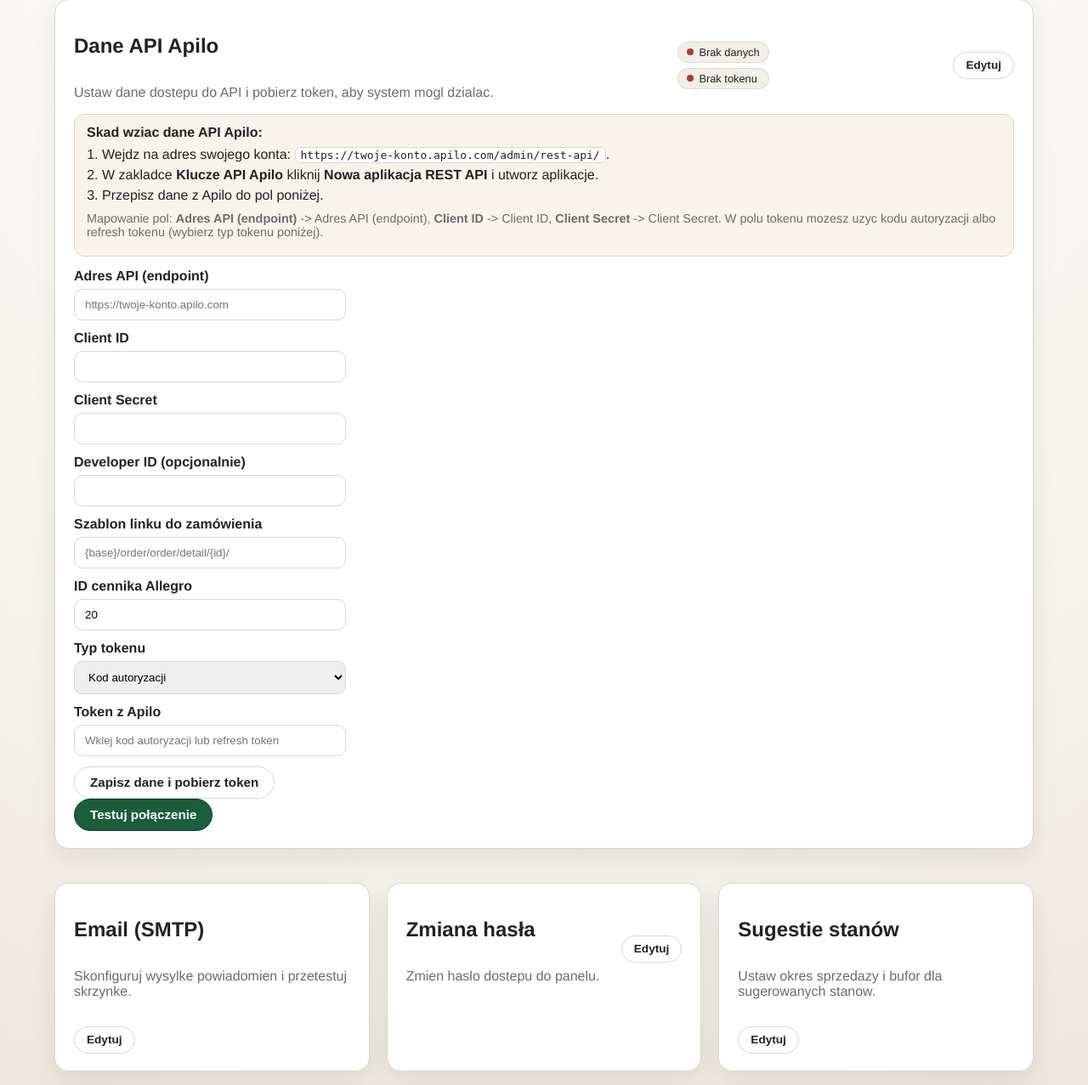
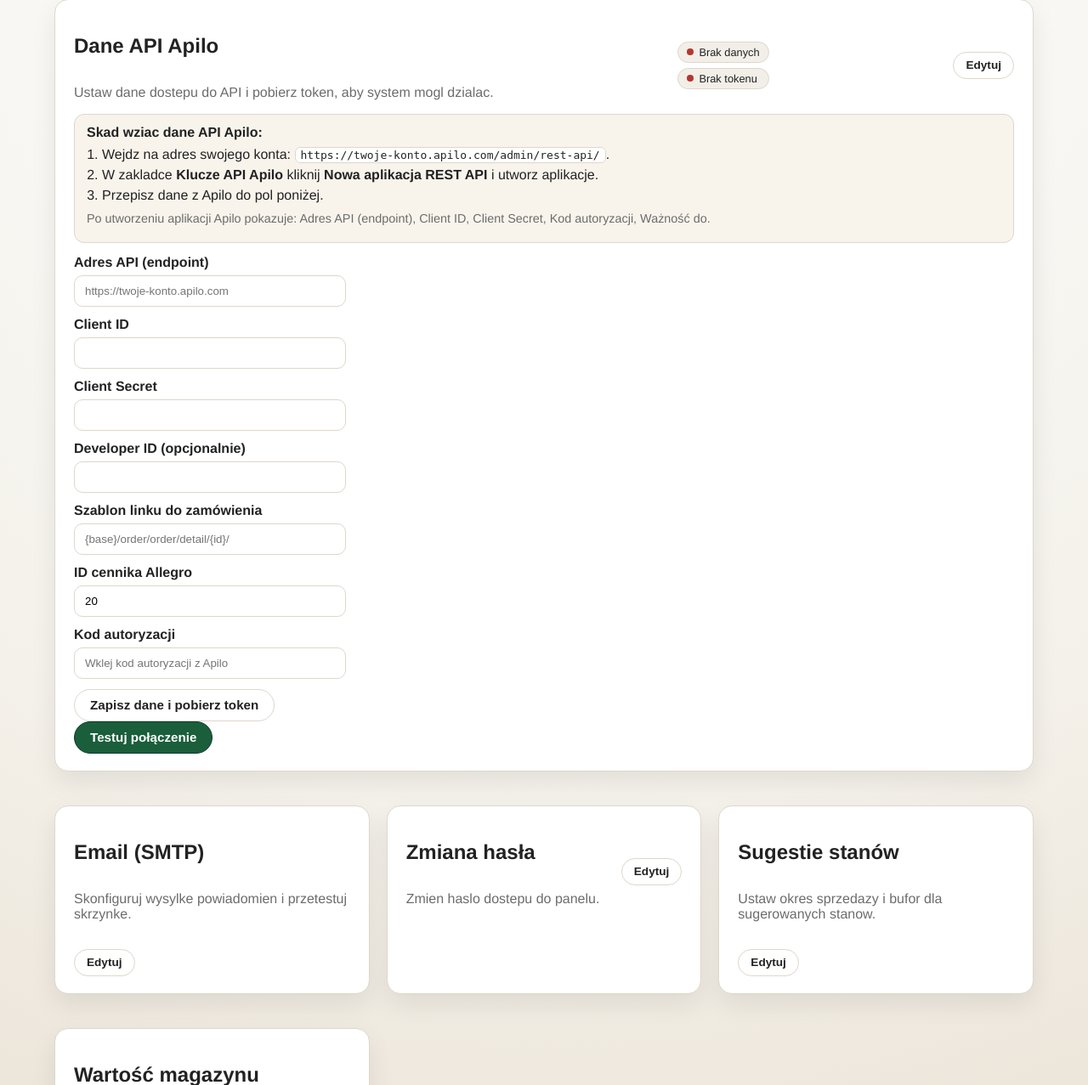
Before and after one commit to Olafejs/apilo-panel, a Flask app: page /settings in a window 1280 px wide. Shown: the part 202-1479 px from the top of the page at 85% size. Run offline with Flask 3, Linux system fonts and the light colour scheme; the visitor is signed in with stand-in values (Sample User, id 1); data that the repository does not hold is empty.

Commit message:
docs: align apilo setup fields with authorization code flow

```diff
--- a/app.py
+++ b/app.py
@@ -467,15 +467,11 @@ def settings():
                 request.form.get("allegro_price_list_id"), 20, min_value=1
             )
             set_setting(DB_PATH, "allegro_price_list_id", str(allegro_price_list_id))
-            grant_type = request.form.get("apilo_grant_type") or "authorization_code"
-            if grant_type not in ("authorization_code", "refresh_token"):
-                grant_type = "authorization_code"
-            set_setting(DB_PATH, "apilo_grant_type", grant_type)
-            auth_token = request.form.get("apilo_auth_code") or ""
-            if auth_token:
+            auth_code = request.form.get("apilo_auth_code") or ""
+            if auth_code:
                 try:
                     client = get_client()
-                    client._fetch_tokens(grant_type, auth_token)
+                    client._fetch_tokens("authorization_code", auth_code)
                     flash("Dane API zapisane i tokeny pobrane.", "success")
                 except Exception as exc:
                     app.logger.exception("API token fetch failed")
@@ -569,7 +565,6 @@ def settings():
         "apilo_developer_id": get_setting(DB_PATH, "apilo_developer_id") or "",
         "apilo_order_url_template": get_setting(DB_PATH, "apilo_order_url_template") or "",
         "allegro_price_list_id": str(get_allegro_price_list_id()),
-        "apilo_grant_type": get_setting(DB_PATH, "apilo_grant_type") or "authorization_code",
     }
     api_status = {
         "config_ok": bool(
--- a/templates/settings.html
+++ b/templates/settings.html
@@ -68,11 +68,7 @@
               <li>W zakladce <strong>Klucze API Apilo</strong> kliknij <strong>Nowa aplikacja REST API</strong> i utworz aplikacje.</li>
               <li>Przepisz dane z Apilo do pol poniżej.</li>
             </ol>
-            <p class="hint">
-              Mapowanie pol: <strong>Adres API (endpoint)</strong> -> Adres API (endpoint),
-              <strong>Client ID</strong> -> Client ID, <strong>Client Secret</strong> -> Client Secret.
-              W polu tokenu mozesz uzyc kodu autoryzacji albo refresh tokenu (wybierz typ tokenu poniżej).
-            </p>
+            <p class="hint">Po utworzeniu aplikacji Apilo pokazuje: Adres API (endpoint), Client ID, Client Secret, Kod autoryzacji, Ważność do.</p>
           </div>
           <form method="post" class="stack">
           <input type="hidden" name="action" value="api">
@@ -102,15 +98,8 @@
             <input type="number" min="1" step="1" name="allegro_price_list_id" placeholder="20" value="{{ api.get('allegro_price_list_id', '') }}">
           </label>
           <label>
-            Typ tokenu
-            <select name="apilo_grant_type">
-              <option value="authorization_code" {% if api.get('apilo_grant_type') != 'refresh_token' %}selected{% endif %}>Kod autoryzacji</option>
-              <option value="refresh_token" {% if api.get('apilo_grant_type') == 'refresh_token' %}selected{% endif %}>Refresh Token</option>
-            </select>
-          </label>
-          <label>
-            Token z Apilo
-            <input type="text" name="apilo_auth_code" placeholder="Wklej kod autoryzacji lub refresh token">
+            Kod autoryzacji
+            <input type="text" name="apilo_auth_code" placeholder="Wklej kod autoryzacji z Apilo">
           </label>
           <button class="btn" type="submit">Zapisz dane i pobierz token</button>
           </form>
```
Also changed, not shown: README.md.
